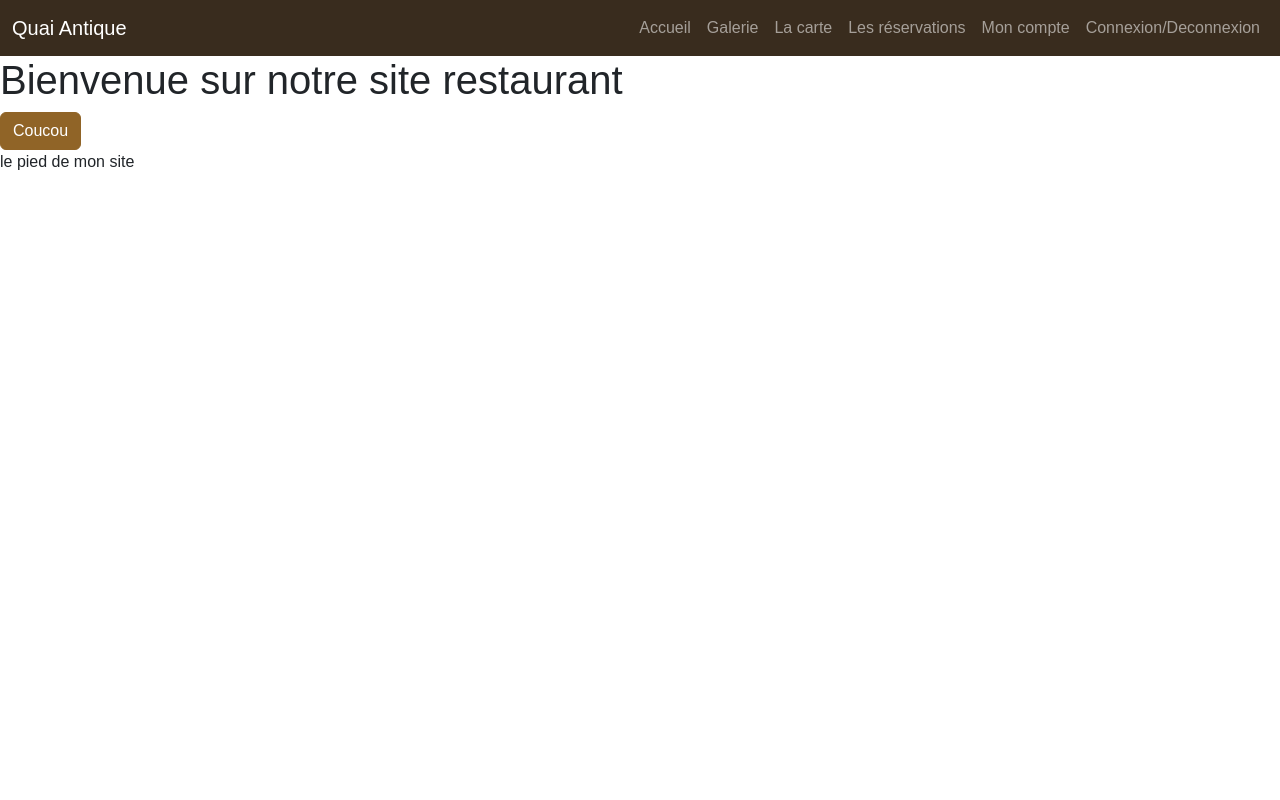
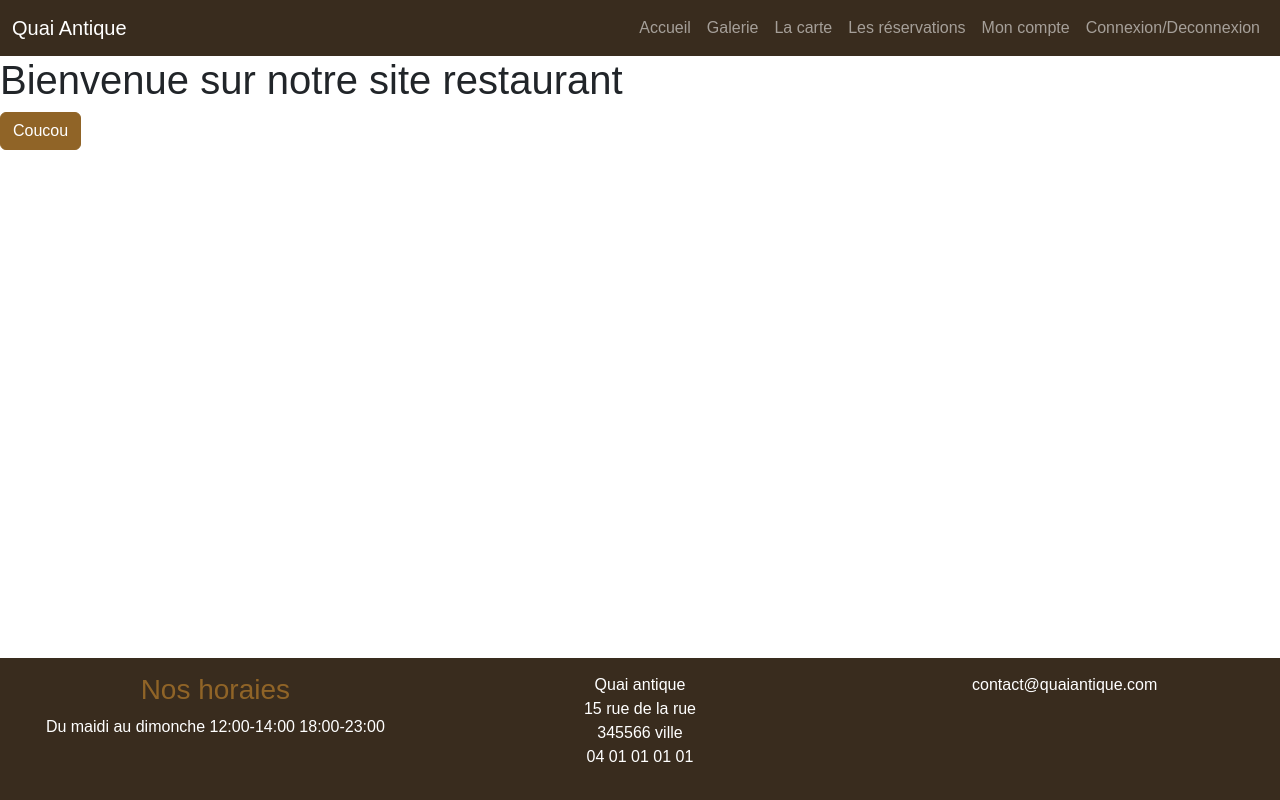
Before and after one commit to Jacob7salih/Resto-Practice, a website with bundled scripts: page index.html in a window 1280 px wide. Built offline with nearby package versions, Linux system fonts and the light colour scheme; files whose address does not match are found by name.

Commit message:
Add footer

```diff
--- a/index.html
+++ b/index.html
@@ -50,7 +50,25 @@
 
   <main id="main-page"><!--le contenu principale--></main>
 
-  <footer>le pied de mon site</footer>
+  <footer class="bg-dark text-center text-white footer">
+    <div class="row">
+      <div class="col-12 col-lg-4">
+        <h3 class="text-primary">Nos horaies</h3>
+        <p>Du maidi au dimonche 12:00-14:00 18:00-23:00</p>
+      </div>
+      <div class="col-6 col-lg-4">
+        <p>Quai antique<br>
+          15 rue de la rue<br>
+          345566 ville<br>
+          04 01 01 01 01<br>
+        </p>
+      </div>
+      <div class="col-6 col-lg-4">
+        <p>contact@quaiantique.com</p>
+      </div>
+    </div>
+
+  </footer>
   <script type="module" src="./Router/router.js"></script>
   <script src="node_modules/bootstrap/dist/js/bootstrap.bundle.js"></script>
 </body>
--- a/scss/main.scss
+++ b/scss/main.scss
@@ -4,3 +4,21 @@ header {
 
 @import url(/node_modules/bootstrap-icons/font/bootstrap-icons.css);
 @import 'custom';
+
+html {
+  position: relative;
+  min-height: 100%;
+
+
+}
+
+main {
+  margin-bottom: 180px;
+}
+
+footer.footer {
+  padding: 15px;
+  position: absolute;
+  width: 100%;
+  bottom: 0;
+}
```
Also changed, not shown: scss/main.css, 1 other file.
